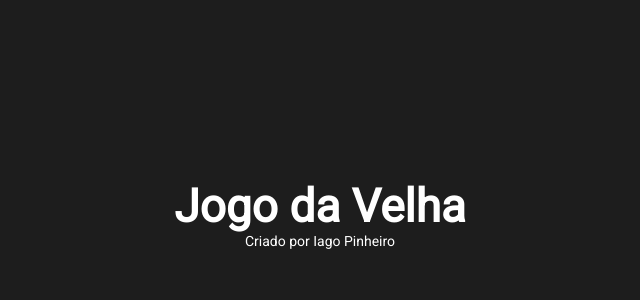
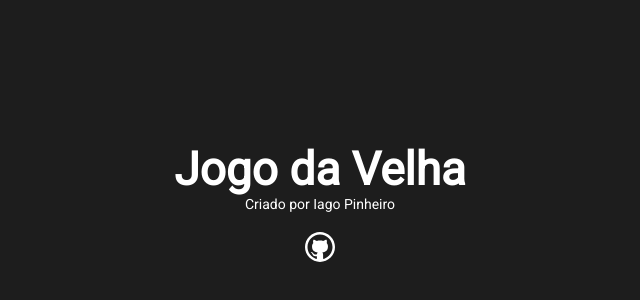
Before and after one commit to iagoPinheiro1401/react-jogo-da-velha, a Next.js app: page / in a window 1280 px wide. Shown: the part 226-526 px from the top of the page, without its empty margins (320-960 px from the left). Built offline with nearby package versions, Linux system fonts and the light colour scheme.

Commit message:
Criado componente Icons

```diff
--- /dev/null
+++ b/src/components/Icon/Icon.jsx
@@ -0,0 +1,11 @@
+function Icon ({ iconName, size, link }) {
+    return (
+        <a href={link} target="_blank">
+             <img src={`/icons/${iconName}.svg`} width={size} />
+        </a>
+    )
+}
+
+Icon.defaultProps = {size: "30px"}
+
+export default Icon
--- a/src/components/header/Header.jsx
+++ b/src/components/header/Header.jsx
@@ -2,12 +2,16 @@
 
 import Title from "../Title/Title"
 import Subtitle from "../subtitle/Subtitle"
+import Icon from '../Icon/Icon'
 
 function Header() {
     return(
         <div className={styles.header}>
             <Title>Jogo da Velha</Title>
             <Subtitle>Criado por Iago Pinheiro</Subtitle>
+            <div className={styles.iconContent}>
+                <Icon iconName="github" link="https://github.com/iagoPinheiro1401" />
+            </div>
         </div>
     )
 }
--- a/src/components/header/Header.module.css
+++ b/src/components/header/Header.module.css
@@ -7,3 +7,7 @@
     padding: 40px 0;
     min-height: 100vh;
 }
+
+.iconContent {
+    margin:  20px 0;
+}
```
Also changed, not shown: public/icons/github.svg (added).
